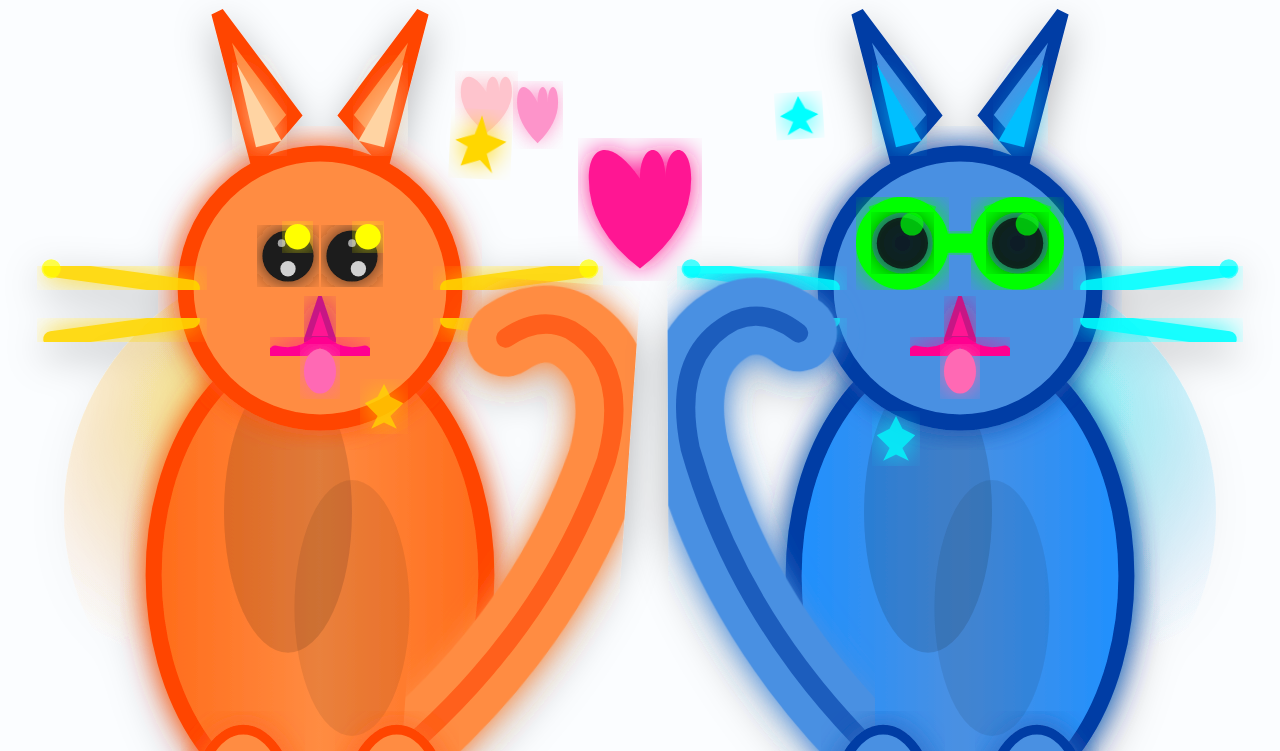
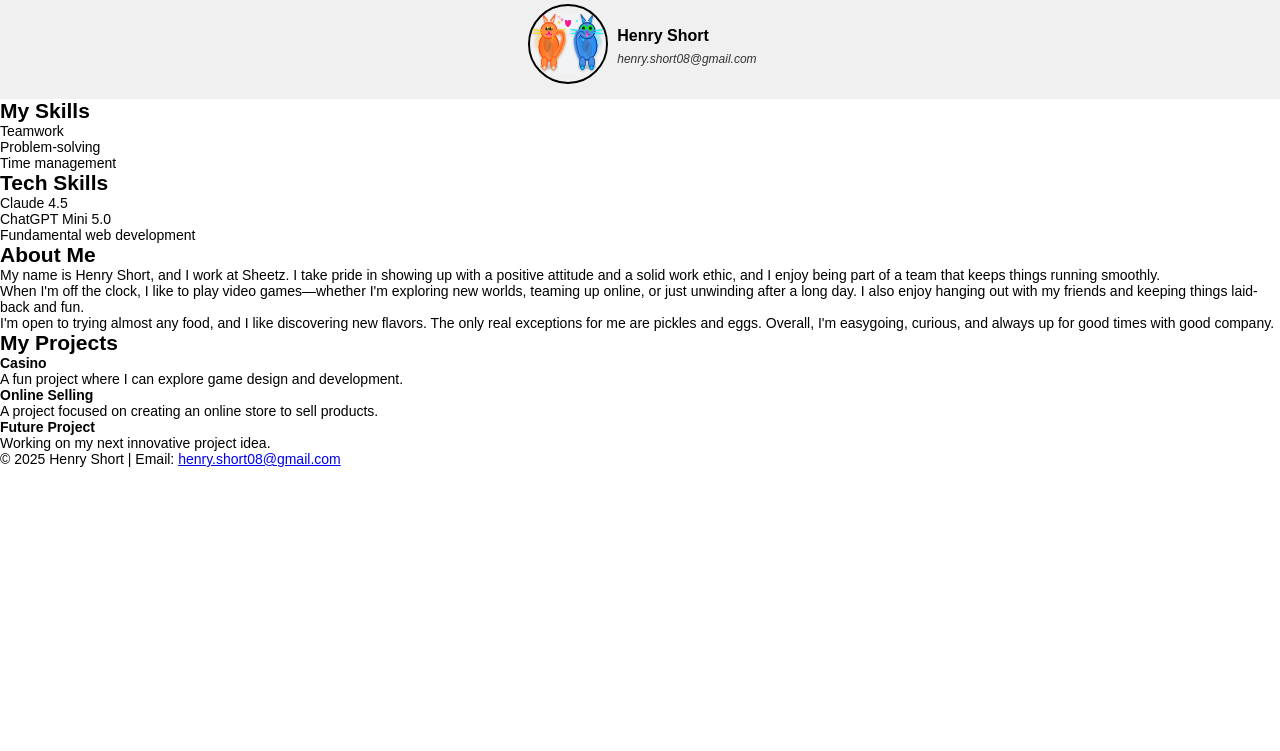
Before and after one commit to Henry6197/PP, a plain HTML site: page index.html in a window 1280 px wide. Shown: the part 91-842 px from the top of the page. After the commit the page ends 800 px from the top, so only its background shows below. Drawn offline with Linux system fonts and the light colour scheme.

Commit message:
profile picn

```diff
--- a/style.css
+++ b/style.css
@@ -12,3 +12,47 @@
    Dark Accent: #999, #ccc;
    Dark Shades: #664d00, #333, #000;
 */
+
+/* Base body styling */
+body {
+  font-family: Arial, sans-serif;
+  background: #fff;
+  color: #000;
+  font-size: 14px;
+}
+
+/* ===== PROFILE PICTURE SECTION ===== */
+/* Profile picture styling - inline with name */
+.profile-pic {
+  display: inline-block; /* Makes profile pic inline with name */
+  width: 80px; /* Resize profile picture */
+  height: 80px;
+  border: 2px solid #000;
+  border-radius: 50%; /* Circular profile picture */
+  margin: 5px;
+  vertical-align: middle; /* Align with text */
+}
+
+/* Profile section container */
+.profile-section {
+  padding: 10px;
+  background: #f0f0f0;
+  text-align: center;
+}
+
+/* Profile info (name and email) - inline with picture */
+.profile-info {
+  display: inline-block;
+  vertical-align: middle;
+  text-align: left;
+}
+
+.profile-info h3 {
+  font-size: 16px;
+  margin: 5px 0;
+}
+
+.profile-info em {
+  font-size: 12px;
+  color: #333;
+}
```
